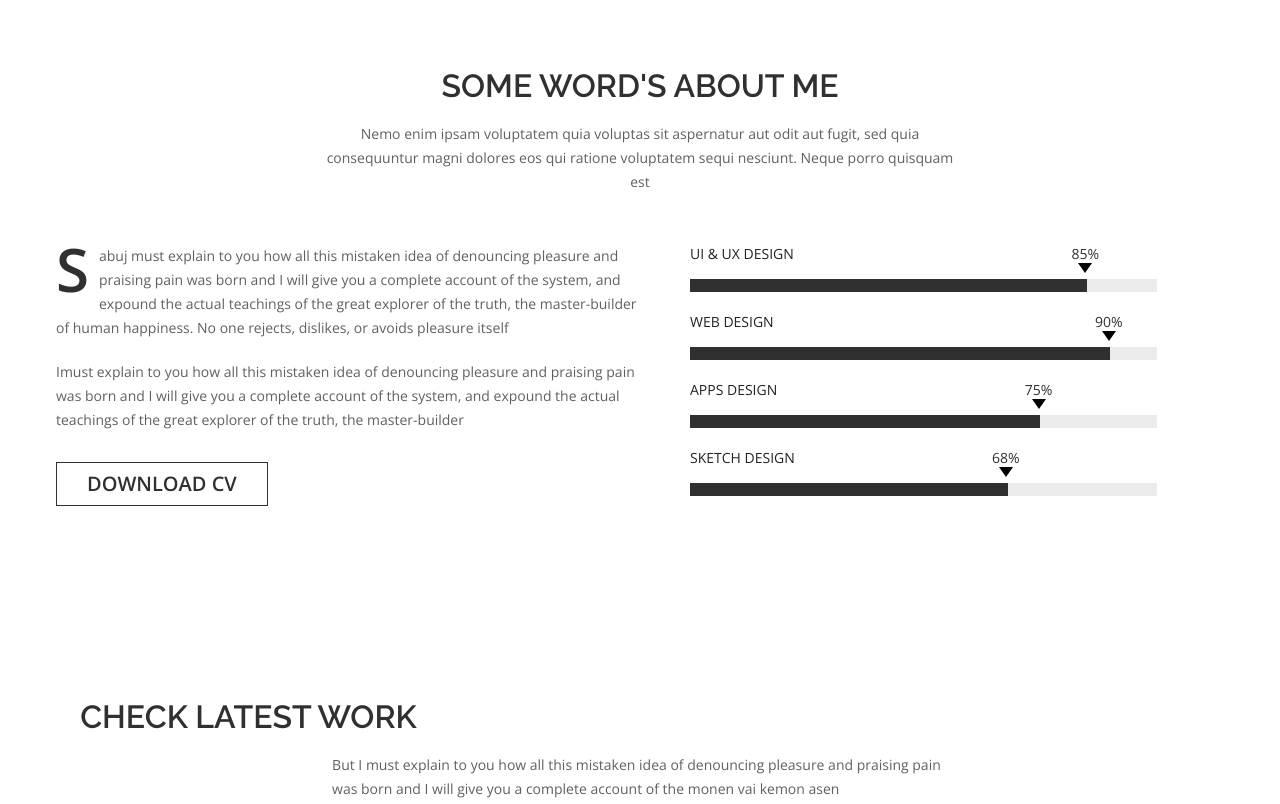
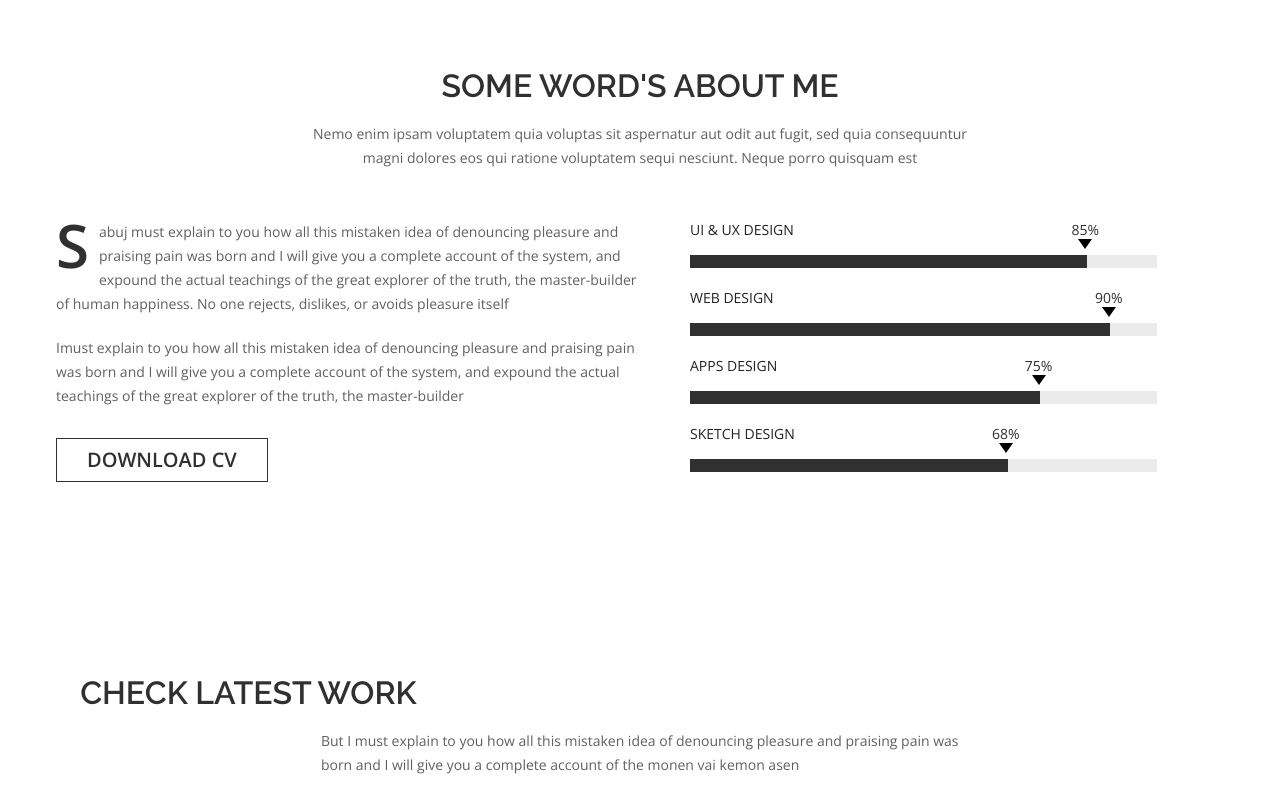
Before and after one commit to coolzyte/gridPort, a website: page app/index.html in a window 1280 px wide. Shown: the part 720-1524 px from the top of the page. Drawn offline with nearby package versions, Linux system fonts and the light colour scheme.

Commit message:
fixed the home about section

```diff
--- a/app/assets/sass/base/_utilities.scss
+++ b/app/assets/sass/base/_utilities.scss
@@ -34,7 +34,7 @@
   }
   p {
     @include medium {
-      width: 55%;
+      width: 57%;
       margin: auto;
     }
   }
--- a/app/assets/sass/modules/_hero.scss
+++ b/app/assets/sass/modules/_hero.scss
@@ -6,7 +6,22 @@
   @include large {
     height: 100vh;
   }
+  @include respond(tab-port) {
+    height: 60vh;
+    display: flex;
+    flex-direction: column;
+    justify-content: center;
+    align-items: center;
+    text-align: center;
+    h5 {
+      font-weight: 300;
+      margin-bottom: 1rem;
+    }
+  }
   &__pic {
+    @include respond(tab-port) {
+      display: none;
+    }
     position: absolute;
     bottom: 0;
     left: 25%;
@@ -23,9 +38,11 @@
     }
   }
   &__text-content {
+    @include medium {
       position: absolute;
       top: 40%;
       z-index: 2;
+    }
     h1 {
       font-size: 3.5rem;
       line-height: 3.5rem;
@@ -60,13 +77,17 @@
     }
   }
   .social-menu {
+    margin-top: 3rem;
+    @include medium {
       position: absolute;
       bottom: 7.5rem;
       left: 7.5rem;
       z-index: 13;
+      margin-top: 0;
       &--mod {
         right: 7.5rem;
         left: auto;
+      }
     }
   }
 }
--- a/app/index.html
+++ b/app/index.html
@@ -82,8 +82,8 @@
     <section class="about-me p-tb">
       <div class="section-title">
         <h2 class="heading">Some Word's About Me</h2>
-        <p class="p">Nemo enim ipsam voluptatem quia voluptas sit aspernatur aut odit aut fugit, sed quia consequuntur magni
-          dolores eos qui ratione voluptatem sequi nesciunt. Neque porro quisquam est</p>
+        <p>Nemo enim ipsam voluptatem quia voluptas sit aspernatur aut odit aut fugit, sed quia consequuntur magni dolores
+          eos qui ratione voluptatem sequi nesciunt. Neque porro quisquam est</p>
       </div>
       <div class="about-me__content">
         <div class="about-me__text">
```
Also changed, not shown: app/temp/styles/styles.css. Lines whose indentation alone changed are shown as unchanged.
